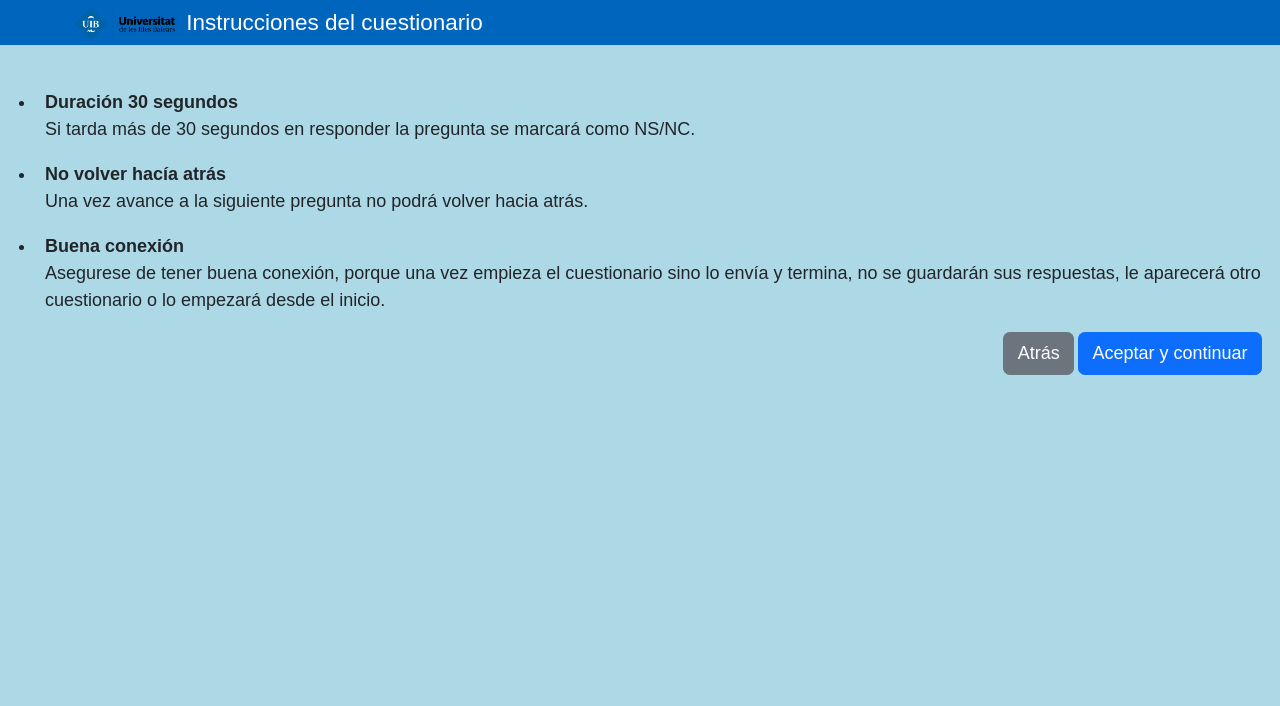
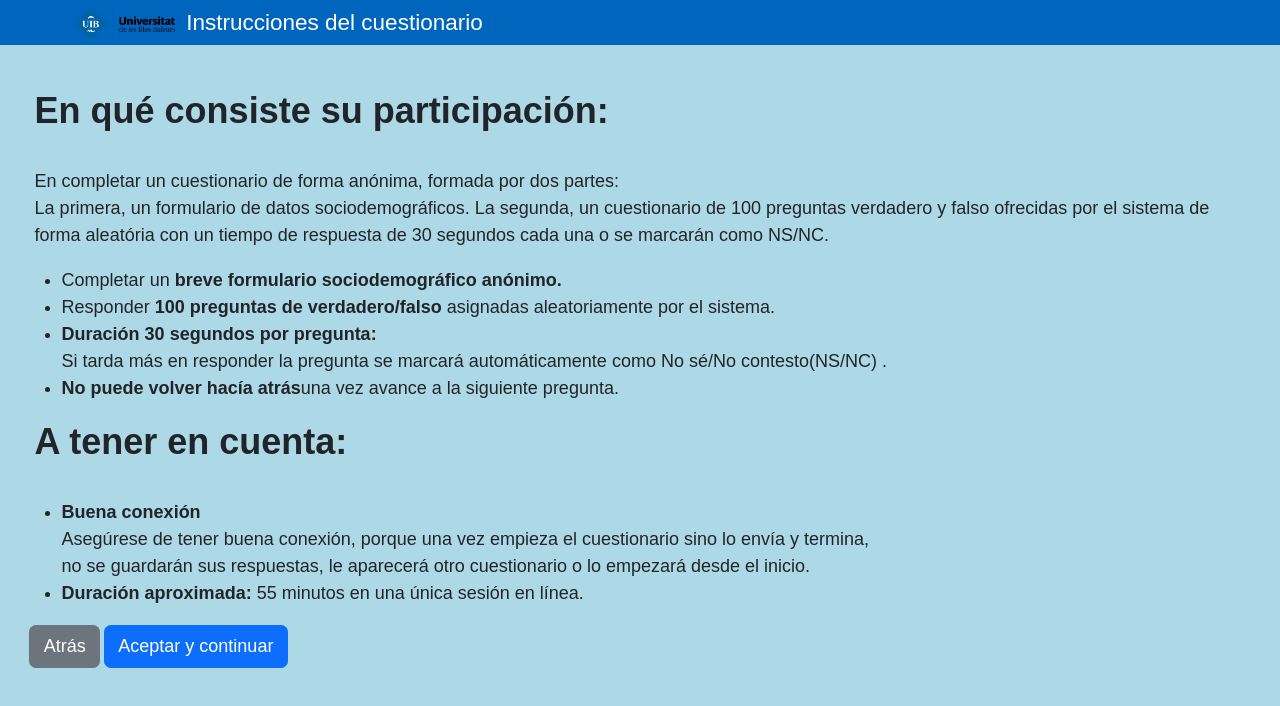
Before and after one commit to Mml019/TFGweb3, a React (Vite) app in the folder frontend/: page /quiz/conditions/instructions in a window 1280 px wide. Shown: the top 706 px of the page. Built offline with nearby package versions, Linux system fonts and the light colour scheme.

Commit message:
cMABIADO NAVBAR

```diff
--- a/frontend/src/assets/styles/App.css
+++ b/frontend/src/assets/styles/App.css
@@ -37,7 +37,9 @@ root {
     overflow: auto;
     height: 90%;
     padding-bottom: 60px;
-    padding-top: 20px
+    padding-top: 20px;
+    margin-left: 2%;
+    padding-right: 2%;
 }
 
 #footer {
--- a/frontend/src/assets/styles/UserForm.css
+++ b/frontend/src/assets/styles/UserForm.css
@@ -1,6 +1,8 @@
 .tittle-quest{
     font-size: large;
 }
+
+
 
 #col-form{
     height: 100vh;
--- a/frontend/src/components/navigation/MyNavbar.jsx
+++ b/frontend/src/components/navigation/MyNavbar.jsx
@@ -27,18 +27,18 @@ export default function MyNavbar({
           height="30"
           alt="Logo de la Universidad"
         />
+        {items.length > 0 ? (
+          <>
             <Navbar.Toggle aria-controls="responsive-navbar-nav" />
             <Navbar.Collapse id="responsive-navbar-nav">
               <Nav className="me-auto" as="ul">
-            {items.length > 0
-              ? items.map((item, index) => (
+                {items.map((item, index) => (
                   <NavItem as="li" key={index}>
                     <Nav.Link as={Link} to={item.path || "#"}>
                       {item.name}
                     </Nav.Link>
                   </NavItem>
-                ))
-              : null}
+                ))}
                 {type === "admin" ? (
                   <Navbar.Text className="justify-content-end">
                     Eres Admin
@@ -46,6 +46,8 @@ export default function MyNavbar({
                 ) : null}
               </Nav>
             </Navbar.Collapse>
+          </>
+        ) : null}
       </Container>
     </Navbar>
   );
--- a/frontend/src/containers/pages/users/EticCondition.jsx
+++ b/frontend/src/containers/pages/users/EticCondition.jsx
@@ -15,12 +15,11 @@ export default function EticCondition() {
     let index = location.state?.checkIndex;
     if (index !== undefined) {
       const checked = checkedList[index];
-      console.log(checkedList);
       if (checked !== undefined || checked == false) {
         dispatch(toogleCheck(index));
-        console.log(checkedList);
       }
     }
+    nav("/quiz");
   };
 
   return (
@@ -173,7 +172,6 @@ export default function EticCondition() {
             label={"Atrás"}
             type={"button"}
             variant={"secondary"}
-            // onClick={}
             size={"sm"}
             onClick={() => nav(-1)}
           >
--- a/frontend/src/containers/pages/users/Instructions.jsx
+++ b/frontend/src/containers/pages/users/Instructions.jsx
@@ -8,7 +8,7 @@ export default function Instructions() {
   const nav = useNavigate();
 
   return (
-    <Container fluid>
+    <Container fluid id="instructions">
       <div id="header">
         <MyNavbar nameBrand={"Instrucciones del cuestionario"} />
       </div>
@@ -17,36 +17,70 @@ export default function Instructions() {
                 <h1>Instrucciones del cuestionario</h1>
             </div> */}
       <div id="content" className="pt-2 pb-2">
+        {/* <nav>
           <ul>
             <li>
-            <p>
-              <b>Duración 30 segundos</b>
-              <br />
-              Si tarda más de 30 segundos en responder la pregunta se marcará
-              como NS/NC.
-            </p>
+              <a href="#section1">En qué consiste su participación</a>
             </li>
             <li>
+              <a href="#section2">Riesgos y beneficios</a>
+            </li>
+          </ul>
+        </nav> */}
+        <div id="secction1">
+          <h2>En qué consiste su participación:</h2>
+          <br />
           <p>
-              <b>No volver hacía atrás</b>
+            En completar un cuestionario de forma anónima, formada por dos
+            partes:
             <br />
-              Una vez avance a la siguiente pregunta no podrá volver hacia
-              atrás.
+            La primera, un formulario de datos sociodemográficos. La segunda, un
+            cuestionario de 100 preguntas verdadero y falso ofrecidas por el
+            sistema de forma aleatória con un tiempo de respuesta de 30 segundos
+            cada una o se marcarán como NS/NC.
           </p>
+          <ul>
+            <li>
+              Completar un{" "}
+              <strong>breve formulario sociodemográfico anónimo.</strong>
             </li>
             <li>
-            <p>
-              <b>Buena conexión</b>
+              Responder <strong>100 preguntas de verdadero/falso</strong>{" "}
+              asignadas aleatoriamente por el sistema.
+            </li>
+            <li>
+              <b>Duración 30 segundos por pregunta:</b>
               <br />
-              Asegurese de tener buena conexión, porque una vez empieza el
-              cuestionario sino lo envía y termina, no se guardarán sus
-              respuestas, le aparecerá otro cuestionario o lo empezará desde el
-              inicio.
-              {/* Solo se le guardará durante  20 primeros minutos desde donde se quedó, apsado ese intervalo de tiempo volverá a empezar con nuevas preguntas*/}
-            </p>
+              Si tarda más en responder la pregunta se marcará automáticamente
+              como No sé/No contesto(NS/NC) .
+            </li>
+            <li>
+              <strong>No puede volver hacía atrás</strong>
+              una vez avance a la siguiente pregunta.
             </li>
           </ul>
+        </div>
+        <div id="section2">
+          <h2>A tener en cuenta:</h2>
+          <br />
+          <ul>
+            <li>
+              <strong>Buena conexión</strong>
+              <br />
+              Asegúrese de tener buena conexión, porque una vez empieza el
+              cuestionario sino lo envía y termina,
+              <br /> no se guardarán sus respuestas, le aparecerá otro
+              cuestionario o lo empezará desde el inicio.
+              {/* Solo se le guardará durante  20 primeros minutos desde donde se quedó, apsado ese intervalo de tiempo volverá a empezar con nuevas preguntas*/}
+            </li>
+            <li>
+              <strong>Duración aproximada:</strong> 55 minutos en una única
+              sesión en línea.
+            </li>
+          </ul>
+        </div>
         <div className="d-flex justify-content-end pe-3">
+          <Container fluid>
             <MyButton type="button" variant="secondary" onClick={() => nav(-1)}>
               Atrás
             </MyButton>
@@ -57,6 +91,7 @@ export default function Instructions() {
             >
               Aceptar y continuar
             </MyButton>
+          </Container>
         </div>
       </div>
     </Container>
```
Lines whose indentation alone changed are shown as unchanged.
